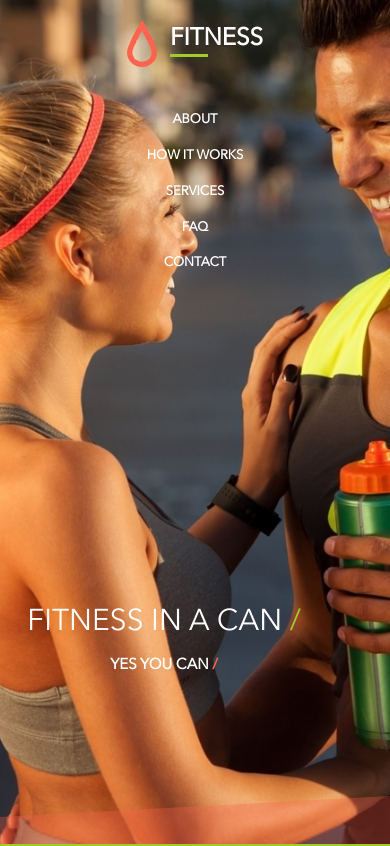
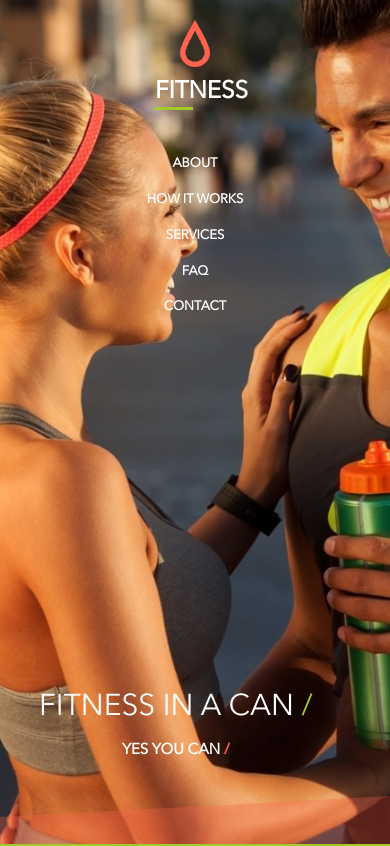
Before and after one commit to itsergeysobolit/Landing-fitness, a website: page index.html in a window 390 px wide. Shown: the top 846 px of the page. Drawn offline with Linux system fonts and the light colour scheme; files whose address does not match are found by name.

Commit message:
#16 fix header

```diff
--- a/css/_media.scss
+++ b/css/_media.scss
@@ -242,6 +242,10 @@
     .header {
         text-align: center;
 
+        .wrapper {
+            display: block;
+        }
+
         &-top {
             flex-wrap: wrap;
             justify-content: center;
@@ -262,7 +266,8 @@
         }
 
         &-bottom {
-            left: 7%;
+            left: 10%;
+            bottom: 10%;
         }
 
         &-title {
@@ -492,3 +497,12 @@
         }
     }
 }
+
+// &-bottom {
+//     left: 40%;
+//     bottom: 10%;
+// }
+
+// .wrapper {
+//     display: block;
+// }
```
Also changed, not shown: css/style.css.
